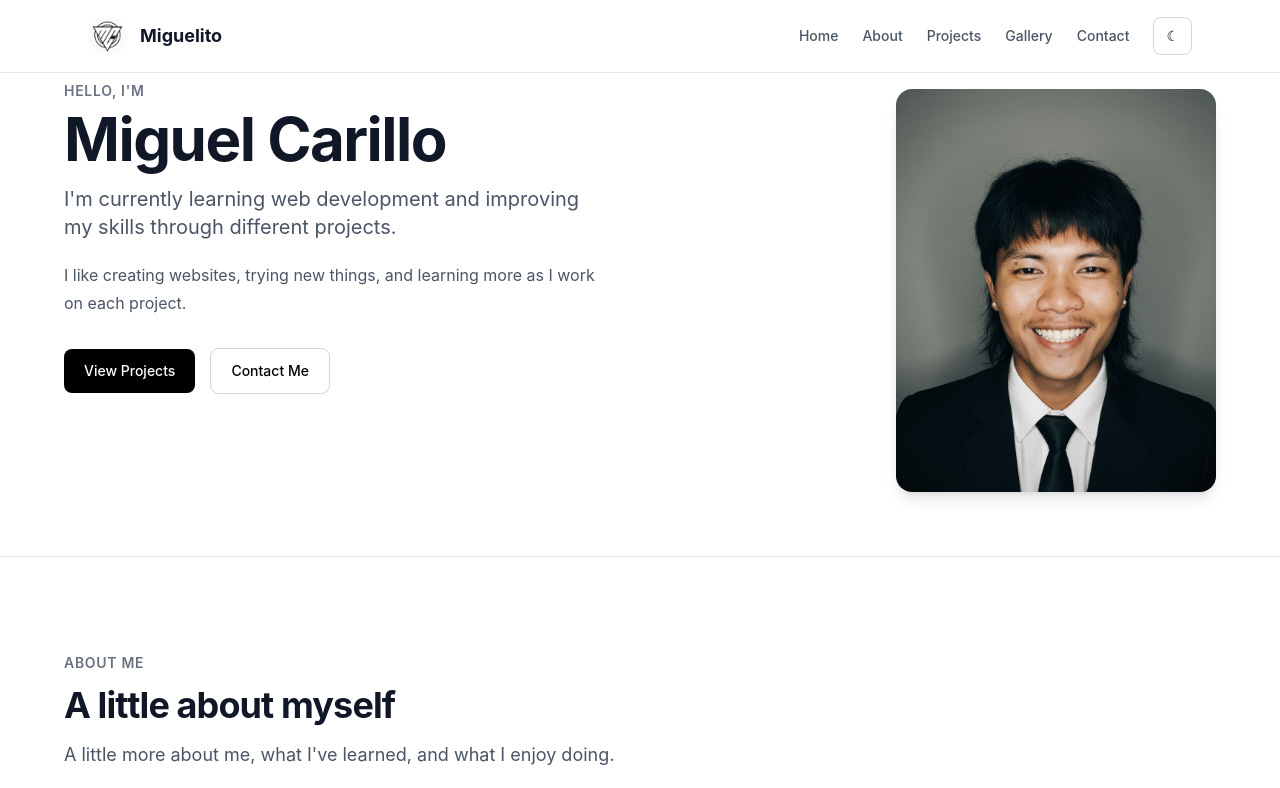
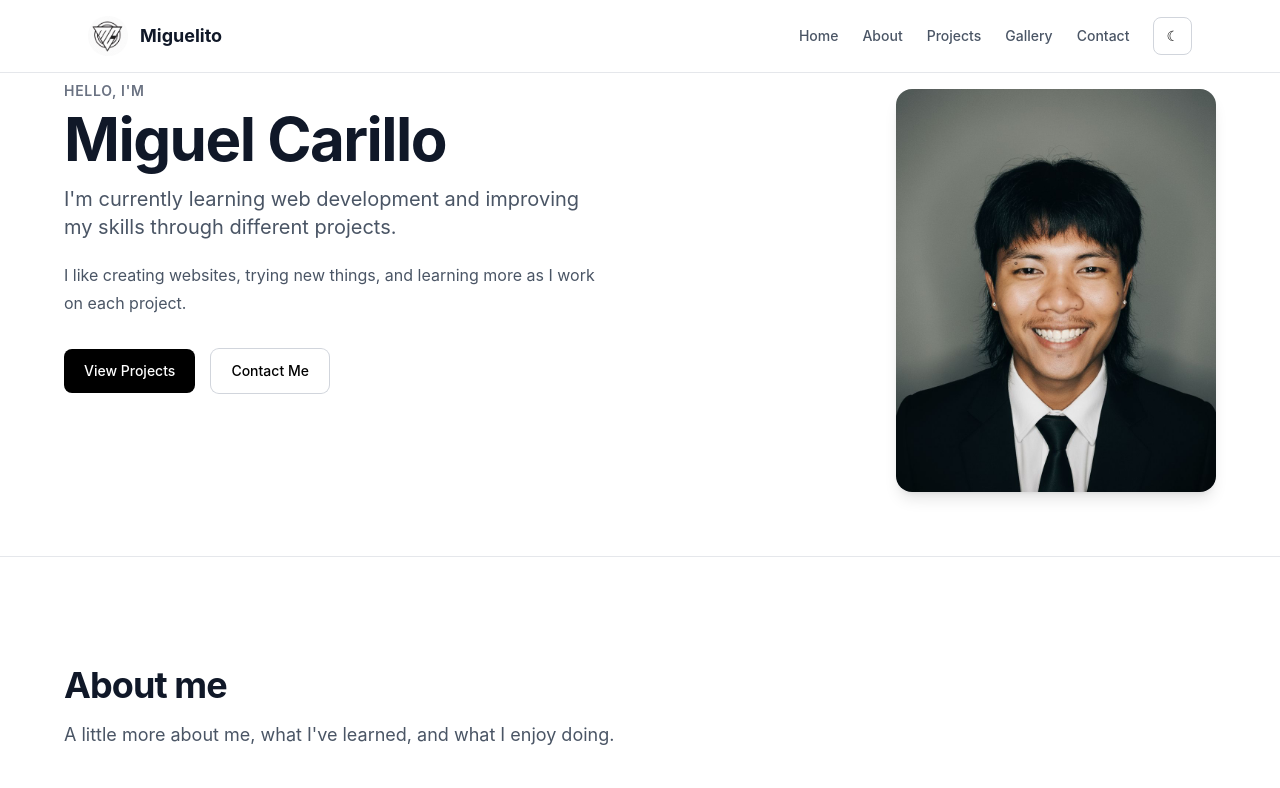
Before and after one commit to Miguelito-77gil/prelim-proj, a React (Vite) app: page / in a window 1280 px wide. Shown: the top 788 px of the page. Built offline with nearby package versions, Linux system fonts and the light colour scheme.

Commit message:
Add files via upload

```diff
--- a/src/sections/about/AboutSection.jsx
+++ b/src/sections/about/AboutSection.jsx
@@ -8,8 +8,8 @@ function AboutSection() {
     >
       <div className="mx-auto max-w-6xl">
         <SectionHeading
-          eyebrow="About Me"
-          title="A little about myself"
+
+          title="About me"
           description="A little more about me, what I've learned, and what I enjoy doing."
         />
 
```
